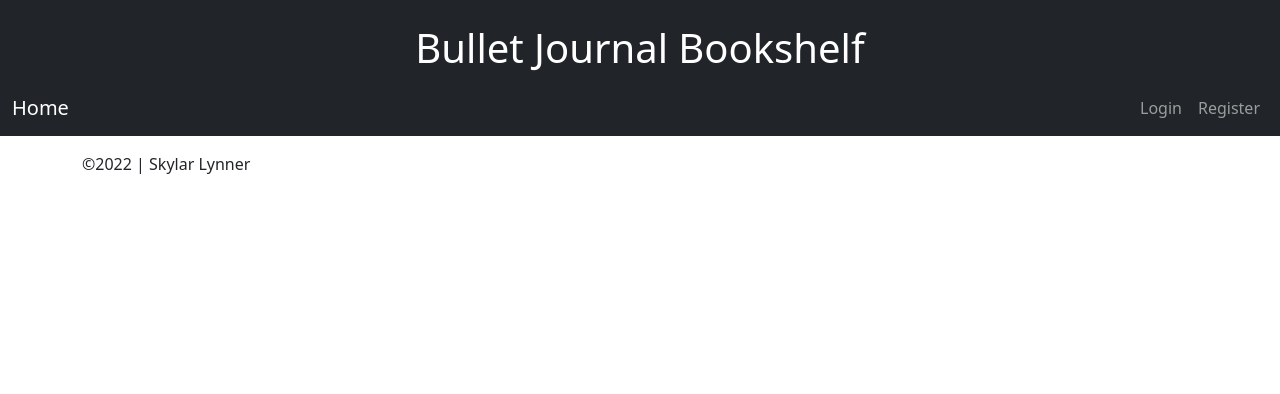
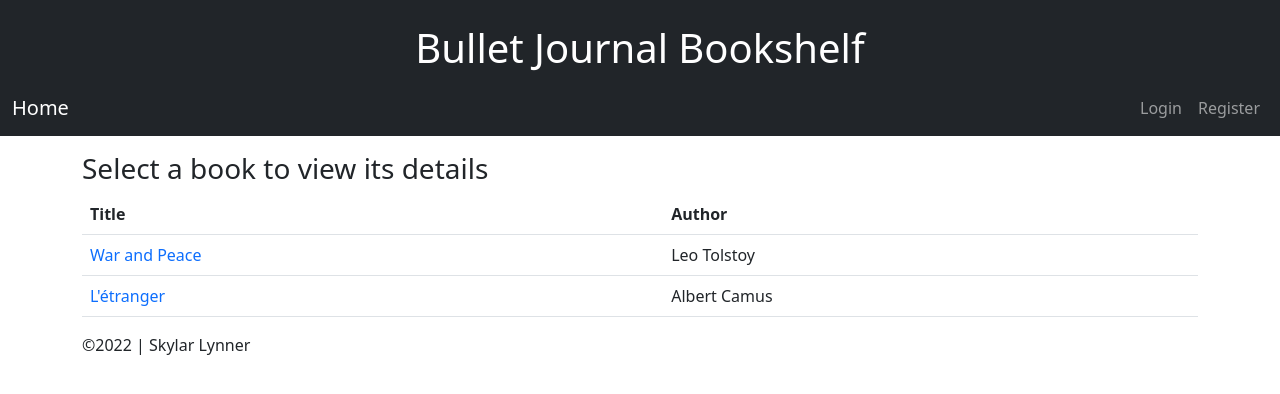
Before and after one commit to oneexists/Bookshelf, a React (Create React App) app in the folder react-ui/: page /bookshelf in a window 1280 px wide. Shown: the top 394 px of the page. Built offline with nearby package versions, Linux system fonts and the light colour scheme.

Commit message:
nested routes, url parameters, and index routes

```diff
--- a/react-ui/package.json
+++ b/react-ui/package.json
@@ -10,6 +10,7 @@
     "react-dom": "^18.2.0",
     "react-router-dom": "^6.4.3",
     "react-scripts": "5.0.1",
+    "styled-components": "^5.3.6",
     "web-vitals": "^2.1.4"
   },
   "scripts": {
--- a/react-ui/src/App.js
+++ b/react-ui/src/App.js
@@ -1,19 +1,25 @@
 import { Routes, Route } from "react-router-dom";
 import Footer from "./components/Footer";
-import NavBar from "./components/NavBar";
 import Home from "./components/Home";
 import Header from "./components/Header";
 import Login from "./components/Login";
+import Bookshelf from "./components/Bookshelf";
+import Book from "./components/Bookshelf/Book";
+import NotFound from "./components/NotFound";
 
 function App() {
   return (
     <div className="app">
       <Header />
-      <NavBar />
 
       <Routes>
         <Route path="/" element={<Home />} />
         <Route path="login" element={<Login />} />
+        <Route path="bookshelf" element={<Bookshelf />}>
+          <Route path=":id" element={<Book />} />
+          <Route index element={<h3>Select a book to view its details</h3>} />
+        </Route>
+        <Route path="*" element={<NotFound />} />
       </Routes>
 
       <Footer />
--- /dev/null
+++ b/react-ui/src/components/Bookshelf/Book.js
@@ -0,0 +1,17 @@
+import { useParams } from "react-router-dom";
+import { findById } from "../../services/bookService";
+
+
+export default function Book() {
+    const { id } = useParams();
+    const book = findById(Number(id));
+
+    return (
+        <main className="container mt-3">
+            <h2>{book.title}</h2>
+            <p>by {book.author}</p>
+            <p>Pages: {book.pages}</p>
+            <p>Language: {book.language}</p>
+        </main>
+    );
+}
--- /dev/null
+++ b/react-ui/src/components/Bookshelf/index.js
@@ -0,0 +1,42 @@
+import { NavLink, Outlet } from "react-router-dom";
+import { findAll } from "../../services/bookService";
+import styled from "styled-components";
+
+const books = findAll();
+
+const TitleLink = styled(NavLink)`
+    text-decoration: none;
+
+    &:hover {
+        background-color: lightgrey;
+    }
+
+    &.active {
+        background-color: dimgrey;
+        color: ghostwhite;
+    }
+`;
+
+export default function Bookshelf() {
+    return (
+        <main className="container mt-3">
+            <Outlet />
+            <table className="table">
+                <thead>
+                    <tr>
+                        <th>Title</th>
+                        <th>Author</th>
+                    </tr>
+                </thead>
+                <tbody>
+                    {books.map( b => (
+                        <tr key={b.id}>
+                            <td><TitleLink to={`${b.id}`} activeclassname="active">{b.title}</TitleLink></td>
+                            <td>{b.author}</td>
+                        </tr>
+                    ))}
+                </tbody>
+            </table>
+        </main>
+    );
+}
--- a/react-ui/src/components/NavBar/index.js
+++ b/react-ui/src/components/Header/NavBar.js
@@ -1,15 +1,15 @@
-import { Link } from "react-router-dom";
+import { NavLink } from "react-router-dom";
 
 export default function NavBar() {
     return (
         <nav className="navbar navbar-expand-md navbar-dark bg-dark">
             <div className="container-fluid">
                 <div className="navbar-header">
-                    <Link to="/" className="navbar-brand">Home</Link>
+                    <NavLink to="/" className="navbar-brand">Home</NavLink>
                 </div>
                 <ul className="nav navbar-nav">
-                    <li className="nav-item"><Link to="/login" className="nav-link">Login</Link></li>
-                    <li className="nav-item"><Link to="/register" className="nav-link">Register</Link></li>
+                    <li className="nav-item"><NavLink to="/login" className="nav-link">Login</NavLink></li>
+                    <li className="nav-item"><NavLink to="/register" className="nav-link">Register</NavLink></li>
                 </ul>
             </div>
         </nav>
--- a/react-ui/src/components/Header/index.js
+++ b/react-ui/src/components/Header/index.js
@@ -1,3 +1,5 @@
+import NavBar from "./NavBar";
+
 export default function Header() {
     return (
         <header className="page-header">
@@ -6,6 +8,7 @@ export default function Header() {
                     <h1 className="d-flex justify-content-center">Bullet Journal Bookshelf</h1>
                 </div>
             </div>
+            <NavBar />
         </header>
     );
 }
--- a/react-ui/src/components/Login/index.js
+++ b/react-ui/src/components/Login/index.js
@@ -2,7 +2,7 @@ import { Link } from "react-router-dom";
 
 export default function Login() {
     return (
-        <main className="container">
+        <main className="container mt-3">
             <h2 className="d-flex justify-content-center">Bookshelf Login</h2>
             <p>Error Messages</p>
             <form>
--- /dev/null
+++ b/react-ui/src/components/NotFound/index.js
@@ -0,0 +1,17 @@
+export default function NotFound() {
+    return (
+        <main className="container mt-3">
+            <div className="row d-flex justify-content-center">
+                <div className="mr-auto ml-auto text-center">
+                    <img
+                        src="https://t3.ftcdn.net/jpg/01/67/37/06/240_F_167370626_zEV8195DIsvDnCJHIkBbBHgIotS4vPKl.jpg"
+                        alt="spilled coffee"
+                    />
+                    <h2 >That was Strange...</h2>
+                    <p>The page you were looking for could not be found.</p>
+                </div>
+            </div>
+        </main>
+
+    );
+}
--- /dev/null
+++ b/react-ui/src/services/bookService.js
@@ -0,0 +1,12 @@
+const books = [
+    {id: 1, title: "War and Peace", author: "Leo Tolstoy", pages: 1296, language: "English"},
+    {id: 2, title: "L'étranger", author: "Albert Camus", pages: 185, language: "French"}
+]
+
+export function findAll() {
+    return books;
+}
+
+export function findById(id) {
+    return books.find((book) => book.id === id);
+}
```
Also changed, not shown: 1 other file (tests, documents, lock files or other folders).
